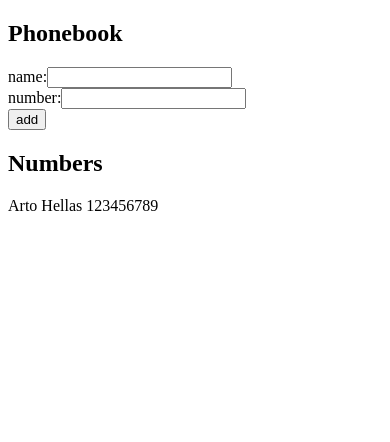
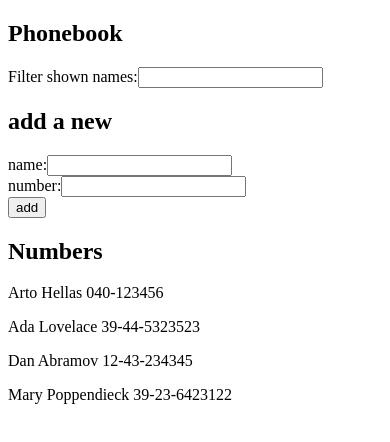
Before and after one commit to sameeksha-dalvi/fsopen-part2, a React (Vite) app in the folder phonebook/: page / in a window 390 px wide. Shown: the top 442 px of the page. Built offline with nearby package versions, Linux system fonts and the light colour scheme.

Commit message:
feat: implement dynamic name filtering for phonebook (exercise 2.9)

```diff
--- a/phonebook/src/App.jsx
+++ b/phonebook/src/App.jsx
@@ -1,7 +1,7 @@
 import { useState } from 'react'
 
 const Person = (props) => {
-  console.log("Person props", props);
+  //console.log("Person props", props);
   return (
     <>
       <p>{props.name} {props.number}</p>
@@ -11,10 +11,14 @@
 
 const App = () => {
   const [persons, setPersons] = useState([
-    { name: 'Arto Hellas', number: '123456789' }
+    { name: 'Arto Hellas', number: '040-123456', id: 1 },
+    { name: 'Ada Lovelace', number: '39-44-5323523', id: 2 },
+    { name: 'Dan Abramov', number: '12-43-234345', id: 3 },
+    { name: 'Mary Poppendieck', number: '39-23-6423122', id: 4 }
   ])
   const [newName, setNewName] = useState('')
   const [newNumber, setNewNumber] = useState('');
+  const [newFilter, setNewFilter] = useState('');
 
   const addName = (event) => {
     event.preventDefault()
@@ -41,9 +45,26 @@
     setNewNumber(event.target.value);
   }
 
+  const handleFilterChange = (event) => {
+    console.log(event.target.value);
+    setNewFilter(event.target.value);
+  }
+
+
+  const personsToShow = newFilter === '' ? persons : persons.filter((person) => person.name.toLowerCase().includes(newFilter.toLowerCase()));
+
+  //console.log("Filtered persons:", personsToShow);
+
   return (
     <div>
       <h2>Phonebook</h2>
+      <div>
+          Filter shown names:
+          <input value={newFilter}
+            onChange={handleFilterChange}
+          />
+        </div>
+        <h2>add a new</h2>
       <form onSubmit={addName}>
         <div>
           name:
@@ -61,7 +82,7 @@
         </div>
       </form>
       <h2>Numbers</h2>
-      {persons.map(person =>
+      {personsToShow.map(person =>
         <Person key={person.name} name={person.name} number={person.number} />
       )}
     </div>
```
